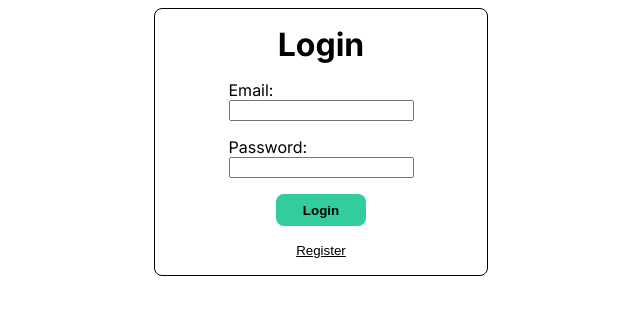
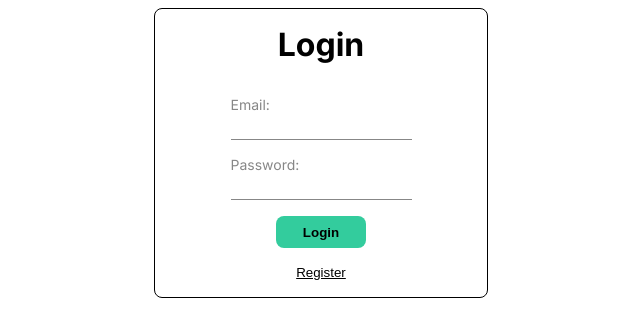
Before and after one commit to Noahsignt/WorkoutPlanner, a Next.js app: page / in a window 1280 px wide. Shown: the top 336 px of the page, without its empty margins (319-959 px from the left). Built offline with nearby package versions, Linux system fonts and the light colour scheme; no server answers.

Commit message:
auth-setup: touch up css

```diff
--- a/src/app/components/UserForm.module.css
+++ b/src/app/components/UserForm.module.css
@@ -15,12 +15,24 @@
     flex-direction: column;
     align-items: center;
     gap: 16px;
+    margin-top: 16px;
 }
 
 .user-form-bloc {
     display: flex;
     flex-direction: column;
     min-width: 80px;
+}
+
+.user-form-bloc label{
+    font-size: 14px;
+    color: #878787;
+}
+
+.user-form-bloc input {
+    border: none;
+    border-bottom: 1px solid #878787;
+    height: 24px;
 }
 
 .user-form form input[type="submit"]{
```
